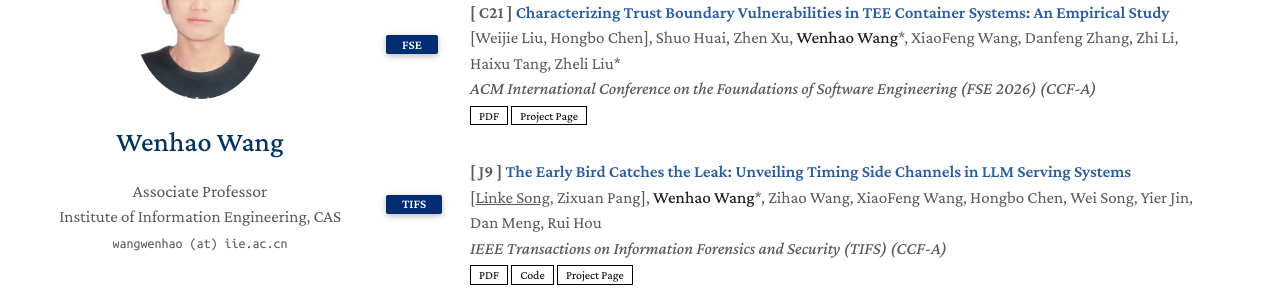
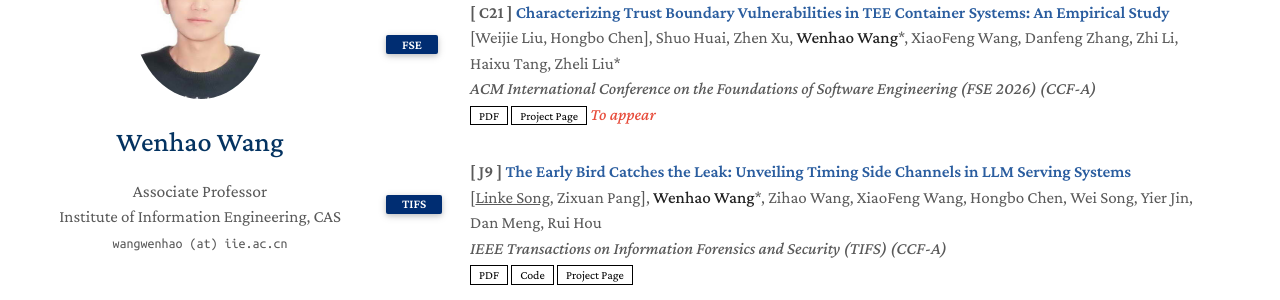
Before and after one commit to heartever/heartever.github.io, a Jekyll site: the page built from index.md, in a window 1280 px wide and 900 px high, scrolled down 906 px. Shown: the part 155-455 px from the top of the window. Built offline with Jekyll 4.4.1, drawn with Linux system fonts in a browser that asks for light colours; nearby versions of some CDN libraries; a style sheet for code colours, icons or effects is not loaded; our own code applies the rules of GitHub Pages for plain Markdown files.

Commit message:
minor fix

```diff
--- a/_data/publications.yml
+++ b/_data/publications.yml
@@ -6,6 +6,7 @@ main:
     conference: ACM International Conference on the Foundations of Software Engineering (FSE 2026) (CCF-A)
     pdf: https://arxiv.org/pdf/2508.20962
     page: https://sites.google.com/view/tee-container/home
+    notes: To appear
 
 
   - title: "The Early Bird Catches the Leak: Unveiling Timing Side Channels in LLM Serving Systems"
```
